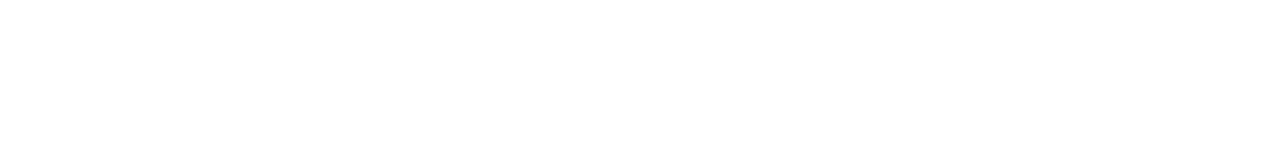
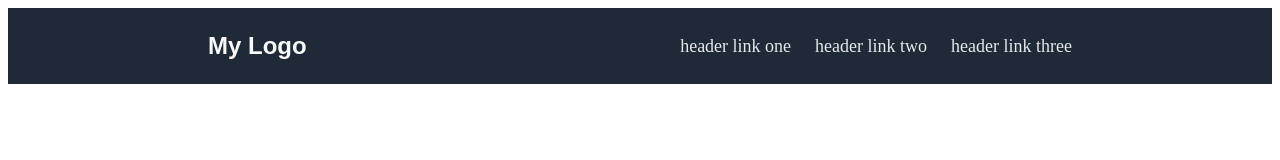
Before and after one commit to ManilaSR57/landing-page, a plain HTML site: page index.html in a window 1280 px wide. Drawn offline with Linux system fonts and the light colour scheme.

Commit message:
Styled Header

```diff
--- a/index.html
+++ b/index.html
@@ -7,7 +7,14 @@
     <link rel="stylesheet" href="style.css">
 </head>
 <body>
-    <div class="header"></div>
+    <div class="header">
+        <div class="logo">My Logo</div>
+        <ul class="links">
+            <li><a href="google.com">header link one</a></li>
+            <li><a href="google.com">header link two</a></li>
+            <li><a href="google.com">header link three</a></li>
+        </ul>
+    </div>
 
     <div class="introduction"></div>
 
--- a/style.css
+++ b/style.css
@@ -0,0 +1,28 @@
+.header {
+    background-color: #1F2937;
+    display: flex;
+    justify-content: space-between;
+    align-items: center;
+    padding: 24px 200px;
+}
+
+.logo {
+    color: #F9FAF8;
+    font-family: Arial, Helvetica, sans-serif;
+    font-weight: 700;
+    font-size: 24px;
+}
+
+.links{
+    list-style-type: none;
+    margin: 0;
+    padding: 0;
+    display: flex;
+    gap: 24px;
+}
+
+a {
+    text-decoration: none;
+    color: #E5E7EB;
+    font-size: 18px;
+}
```
